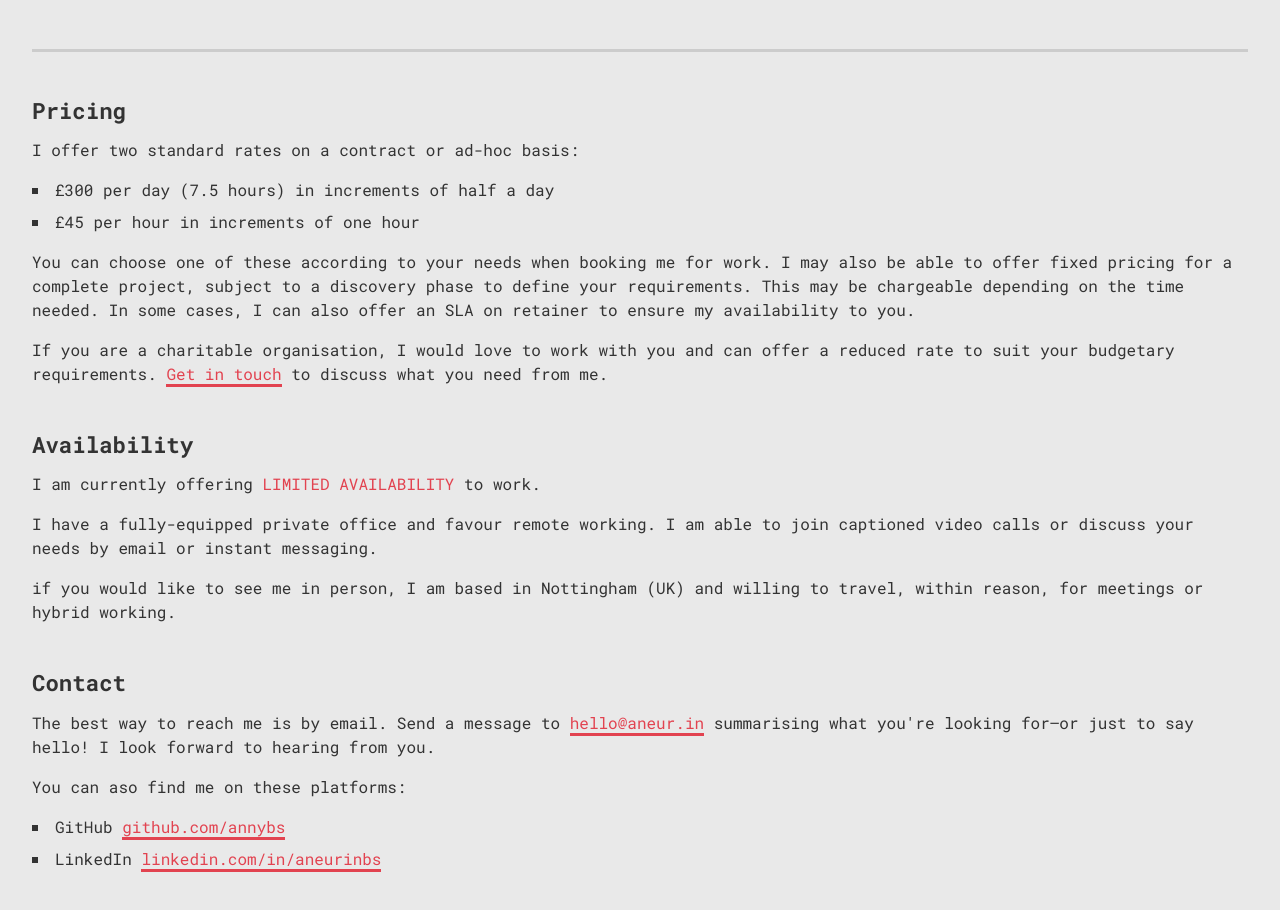
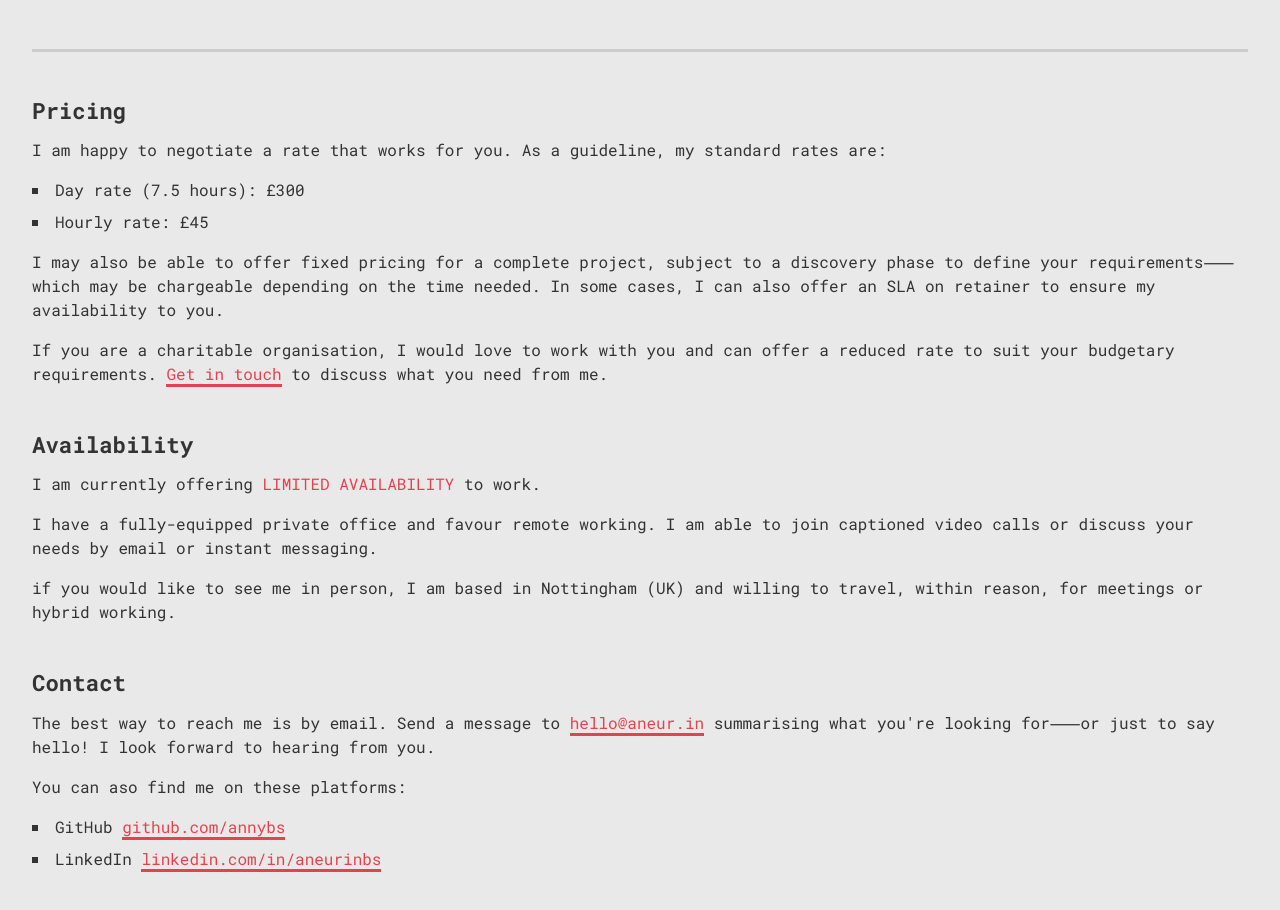
Before and after one commit to annybs/www.aneur.in, a website built with Vite: page index.html in a window 1280 px wide. Shown: the part 820-1730 px from the top of the page. Built offline with nearby package versions, Linux system fonts and the light colour scheme; no server answers; what @annybs/request-js would draw is missing.

Commit message:
tweak rates text, punctuation

```diff
--- a/index.html
+++ b/index.html
@@ -91,19 +91,18 @@
         </header>
 
         <p>
-          I offer two standard rates on a contract or ad-hoc basis:
+          I am happy to negotiate a rate that works for you.
+          As a guideline, my standard rates are:
         </p>
 
         <ul>
-          <li>£300 per day (7.5 hours) in increments of half a day</li>
-          <li>£45 per hour in increments of one hour</li>
+          <li>Day rate (7.5 hours): £300</li>
+          <li>Hourly rate: £45</li>
         </ul>
 
         <p>
-          You can choose one of these according to your needs when booking me for work.
-          I may also be able to offer fixed pricing for a complete project, subject to a discovery phase to define your requirements.
-          This may be chargeable depending on the time needed. In some cases,
-          I can also offer an SLA on retainer to ensure my availability to you.
+          I may also be able to offer fixed pricing for a complete project, subject to a discovery phase to define your requirements&#11834;which may be chargeable depending on the time needed.
+          In some cases, I can also offer an SLA on retainer to ensure my availability to you.
         </p>
 
         <p>
@@ -138,7 +137,7 @@
 
         <p x-data="contact">
           The best way to reach me is by email.
-          Send a message to <a x-bind:href="`mailto:${email}`" x-text="email"></a> summarising what you're looking for—or just to say hello!
+          Send a message to <a x-bind:href="`mailto:${email}`" x-text="email"></a> summarising what you're looking for&#11834;or just to say hello!
           I look forward to hearing from you.
         </p>
 
```
